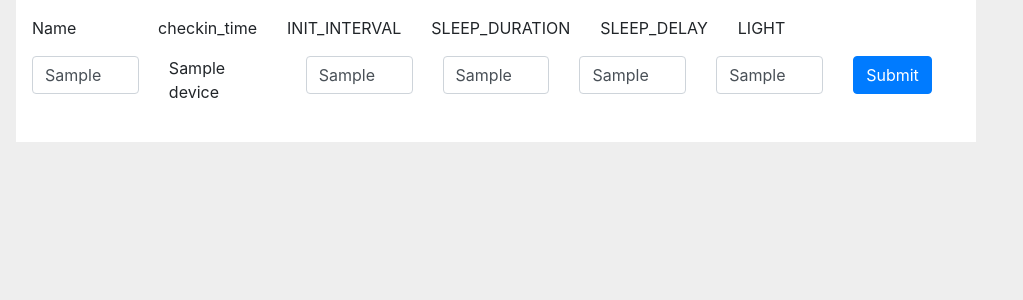
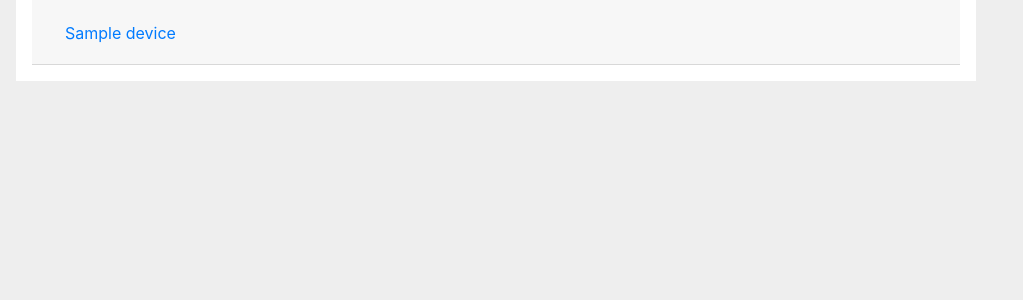
Before and after one commit to quantumlemur/gardening, a Flask app: template gardening-react-flask-app/flaskr/templates/manage/manage.html in a window 1280 px wide. Shown: the part 173-473 px from the top of the page, without its empty margins (0-1023 px from the left). Run offline with Flask 2, Linux system fonts and the light colour scheme; the template is opened without the code that fills it: most values are stand-ins (such as "Sample title", 1, 10 or a date in 2020); some libraries are stand-ins or nearby versions.

Commit message:
Added cards for management

```diff
--- a/gardening-react-flask-app/flaskr/manage.py
+++ b/gardening-react-flask-app/flaskr/manage.py
@@ -5,17 +5,18 @@ from flask import (
 )
 from werkzeug.security import check_password_hash, generate_password_hash
 
-from flaskr.db import get_db
+from flaskr.db import get_db_dicts
 
 bp = Blueprint('manage', __name__, url_prefix='/manage')
 
 
 @bp.route('/manage', methods=('GET',))
 def manage_devices():
-    db = get_db()
+    db = get_db_dicts()
     error = None
     devices = db.execute(
             """SELECT
+                id,
                 mac,
                 name,
                 checkin_time,
--- a/gardening-react-flask-app/flaskr/templates/manage/manage.html
+++ b/gardening-react-flask-app/flaskr/templates/manage/manage.html
@@ -4,7 +4,36 @@
   <h1>{% block title %}Log{% endblock %}</h1>
 {% endblock %}
 
+
+
+<p>
+  <a class="btn btn-primary" data-toggle="collapse" href="#collapseExample" role="button" aria-expanded="false" aria-controls="collapseExample">
+    Link with href
+  </a>
+  <button class="btn btn-primary" type="button" data-toggle="collapse" data-target="#collapseExample" aria-expanded="false" aria-controls="collapseExample">
+    Button with data-target
+  </button>
+</p>
+<div class="collapse" id="collapseExample">
+  <div class="card card-body">
+    Anim pariatur cliche reprehenderit, enim eiusmod high life accusamus terry richardson ad squid. Nihil anim keffiyeh helvetica, craft beer labore wes anderson cred nesciunt sapiente ea proident.
+  </div>
+</div>
+
+
+
 {% block content %}
+
+{% for device in devices %}
+<div class="card-header" id={{ "header{}".format(device["id"]) }}>
+  <h2 class="mb-0">
+    <button class="btn btn-link" data-toggle="collapse" href={{ "#collapse{}".format(device["id"]) }} role="button" aria-expanded="false" aria-controls={{ "#collapse{}".format(device["id"]) }}>
+      {{ device["name"] }}
+    </button>
+  </h2>
+</div>
+<div class="collapse" id={{ "collapse{}".format(device["id"]) }} >
+  <div class="card card-body">
     <form>
       <div class="row">
         <div class="col">
@@ -30,33 +59,35 @@
         </div>
       </div>
     </form>
-{% for device in devices %}
-<form action="/api/submit_config" method="POST" id={{ device[0] }}>
+    <form action="/api/submit_config" method="POST" id={{ device["id"] }}>
       <div class="row">
-    <input type="hidden" class="form-control" name="mac" value={{ device[0] }}>
+        <input type="hidden" class="form-control" name="mac" value={{ device["mac"] }}>
         <div class="col">
-      <input type="text" class="form-control" name="name" value={{ device[1] }} placeholder="name">
+          <input type="text" class="form-control" name="name" value={{ device["name"] }} placeholder="name">
         </div>
         <div class="col">
-      {{ device[2] }}
+          {{ device["checkin_time"] }}
         </div>
         <div class="col">
-      <input type="text" class="form-control" name="INIT_INTERVAL" value={{ device[3] }} placeholder="INIT_INTERVAL">
+          <input type="text" class="form-control" name="INIT_INTERVAL" value={{ device["INIT_INTERVAL"] }} placeholder="INIT_INTERVAL">
         </div>
         <div class="col">
-      <input type="text" class="form-control" name="SLEEP_DURATION" value={{ device[4] }} placeholder="SLEEP_DURATION">
+          <input type="text" class="form-control" name="SLEEP_DURATION" value={{ device["SLEEP_DURATION"] }} placeholder="SLEEP_DURATION">
         </div>
         <div class="col">
-      <input type="text" class="form-control" name="SLEEP_DELAY" value={{ device[5] }} placeholder="SLEEP_DELAY">
+          <input type="text" class="form-control" name="SLEEP_DELAY" value={{ device["SLEEP_DELAY"] }} placeholder="SLEEP_DELAY">
         </div>
         <div class="col">
-      <input type="text" class="form-control" name="LIGHT" value={{ device[6] }} placeholder="LIGHT">
+          <input type="text" class="form-control" name="LIGHT" value={{ device["LIGHT"] }} placeholder="LIGHT">
         </div>
         <div class="col">
           <button type="submit" class="btn btn-primary">Submit</button>
         </div>
       </div>
     </form>
+  </div>
+</div>
+
 {% endfor %}
 
 {% endblock %}
```
Lines whose indentation alone changed are shown as unchanged.
